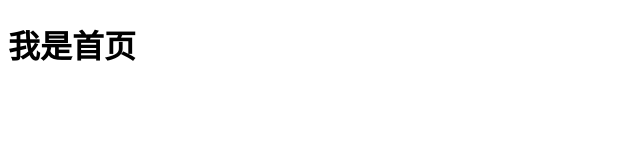
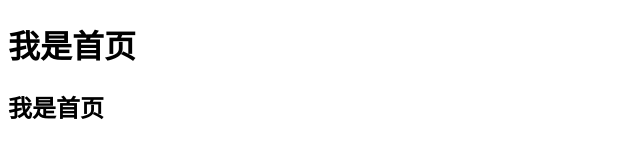
Before and after one commit to hzzj1998/hzzj, a plain HTML site: page index.html in a window 1280 px wide. Shown: the whole page, without its empty margins (0-640 px from the left). Drawn offline with Linux system fonts and the light colour scheme.

Commit message:
这是第五次提交

```diff
--- a/index.html
+++ b/index.html
@@ -7,5 +7,6 @@
 </head>
 <body>
     <h1>我是首页</h1>
+    <h2>我是首页</h2>
 </body>
 </html>
```
Also changed, not shown: 5.txt, 1 other file.
